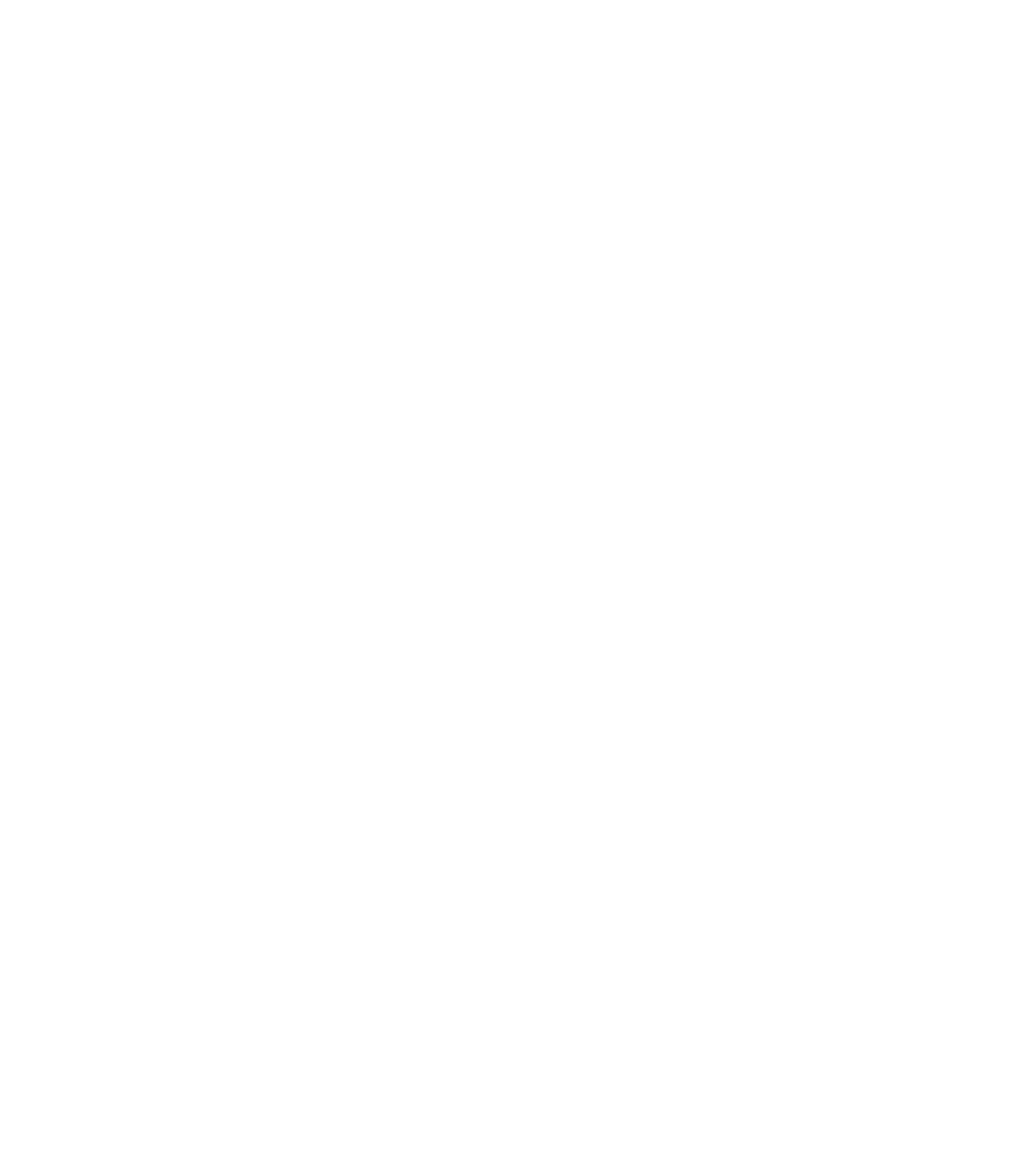
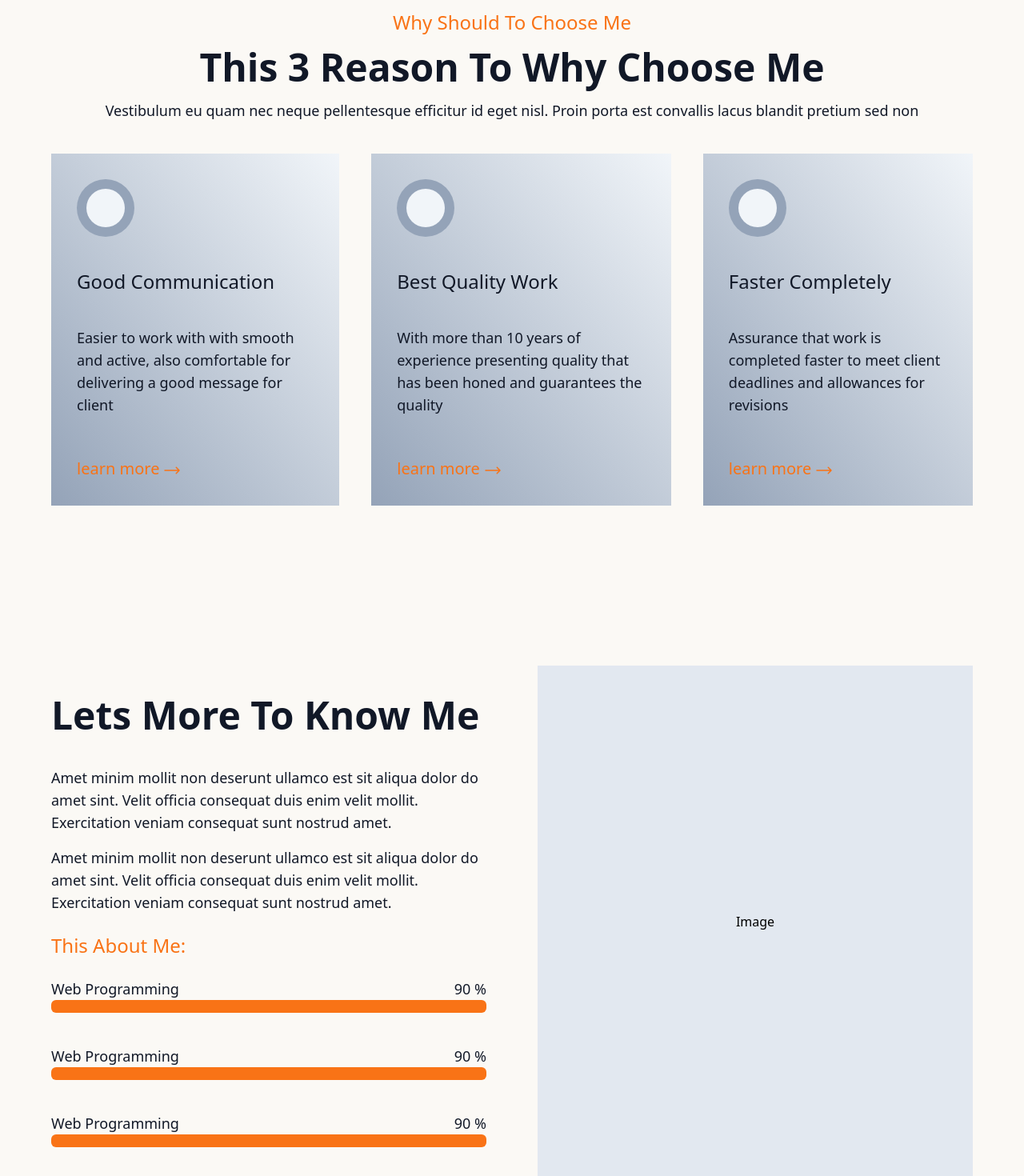
Before and after one commit to SaidArafat/said-arafat, a Next.js app: page / in a window 1280 px wide. Shown: the part 860-2330 px from the top of the page at 80% size. Before the commit the page ends 800 px from the top, so only its background shows below. Built offline with nearby package versions, Linux system fonts and the light colour scheme.

Commit message:
Add services

```diff
--- a/app/page.tsx
+++ b/app/page.tsx
@@ -1,10 +1,17 @@
 import type { Metadata } from 'next';
-import { Button, Heading, Text } from '@/components';
+import { Bar, Button, Card, Heading, Text } from '@/components';
 
 export default function HomePage() {
   return (
-    <section className="mt-12 flex flex-col items-center justify-between md:mt-20 md:flex-row md:gap-x-14">
-      <section className="w-full h-[30rem] md:h-[40rem] flex items-center justify-center bg-slate-200">
+    <section className="mt-12 md:mt-20">
+      <section
+        className="flex flex-col items-center justify-between
+                   md:flex-row md:gap-x-14"
+      >
+        <section
+          className="w-full h-[30rem] md:h-[40rem] flex items-center justify-center
+                   bg-slate-200"
+        >
           Image
         </section>
         <article className="w-full py-6 flex flex-col gap-y-6 md:gap-y-14">
@@ -16,9 +23,9 @@
           <main>
             <Heading level="h3">Welcome to everyone</Heading>
             <Text className="mt-1.5">
-            Introduce all my name is Madina Amizah a designer who has worked in
-            the design world for more than 10 years, ranging from office workers
-            to freelance projects from various countries
+              Introduce all my name is Madina Amizah a designer who has worked
+              in the design world for more than 10 years, ranging from office
+              workers to freelance projects from various countries
             </Text>
           </main>
           <footer className="flex items-center gap-x-5 md:gap-x-14">
@@ -27,6 +34,178 @@
           </footer>
         </article>
       </section>
+      <section className="py-10 mt-12 md:mt-20">
+        <header className="text-center flex flex-col gap-y-4">
+          <Heading level="h3">Why should to choose me</Heading>
+          <Heading level="h2">This 3 Reason To Why Choose Me</Heading>
+          <Text>
+            Vestibulum eu quam nec neque pellentesque efficitur id eget nisl.
+            Proin porta est convallis lacus blandit pretium sed non
+          </Text>
+        </header>
+        <main className="py-10">
+          <Cards />
+        </main>
+      </section>
+      <section
+        className="py-10 mt-12 md:mt-20 flex flex-col items-center
+                   md:flex-row-reverse gap-12 md:gap-16"
+      >
+        <section
+          className="w-full h-[30rem] md:h-[40rem] flex items-center justify-center
+                   bg-slate-200"
+        >
+          Image
+        </section>
+        <article className="w-full flex flex-col gap-6">
+          <Heading level="h2">Lets More To Know Me</Heading>
+          <div className="mt-4 flex flex-col gap-y-4">
+            <Text>
+              Amet minim mollit non deserunt ullamco est sit aliqua dolor do
+              amet sint. Velit officia consequat duis enim velit mollit.
+              Exercitation veniam consequat sunt nostrud amet.
+            </Text>
+            <Text>
+              Amet minim mollit non deserunt ullamco est sit aliqua dolor do
+              amet sint. Velit officia consequat duis enim velit mollit.
+              Exercitation veniam consequat sunt nostrud amet.
+            </Text>
+          </div>
+          <footer>
+            <Heading level="h3">This about me:</Heading>
+            <Bars />
+          </footer>
+        </article>
+      </section>
+      <section className="py-10 mt-12 md:mt-20">
+        <header className="text-center flex flex-col gap-y-4">
+          <Heading level="h3">Services of my skills</Heading>
+          <Heading level="h2">My Services For Help Your Business</Heading>
+          <Text>
+            In a laoreet purus. Integer turpis quam, laoreet id orci nec,
+            ultrices lacinia nunc. Aliquam erat volutpat. Curabitur fringilla in
+            purus eget egestas. Etiam quis.
+          </Text>
+        </header>
+        <main className="py-10">
+          <SkillsCards />
+        </main>
+      </section>
+    </section>
+  );
+}
+
+function SkillsCards() {
+  const data = [
+    {
+      id: 1,
+      title: 'UI/UX Design',
+      text: `Create a beautiful and usefull ui display
+             for ease of use of the application for your best customer users`,
+      path: '',
+    },
+    {
+      id: 2,
+      title: 'Web Programming',
+      text: `Build a quality website with the best technology
+             with optimization on search engines dan social media`,
+      path: '',
+    },
+    {
+      id: 3,
+      title: 'Video Editor',
+      text: `Make every moment into a professional video
+             for any theme and style that customers want`,
+      path: '',
+    },
+  ];
+
+  const renderedCards = data.map((card) => {
+    return (
+      <Card
+        key={card.id}
+        title={card.title}
+        text={card.text}
+        path={card.path}
+      />
+    );
+  });
+
+  return (
+    <div className="flex flex-col items-center justify-center gap-10 md:flex-row">
+      {renderedCards}
+    </div>
+  );
+}
+
+function Cards() {
+  const data = [
+    {
+      id: 1,
+      title: 'Good Communication',
+      text: `Easier to work with with smooth and active,
+             also comfortable for delivering a good message for client`,
+      path: '',
+    },
+    {
+      id: 2,
+      title: 'Best Quality Work',
+      text: `With more than 10 years of experience presenting quality
+             that has been honed and guarantees the quality`,
+      path: '',
+    },
+    {
+      id: 3,
+      title: 'Faster Completely',
+      text: `Assurance that work is completed
+             faster to meet client deadlines and allowances for revisions`,
+      path: '',
+    },
+  ];
+
+  const renderedCards = data.map((card) => {
+    return (
+      <Card
+        key={card.id}
+        title={card.title}
+        text={card.text}
+        path={card.path}
+      />
+    );
+  });
+
+  return (
+    <div className="flex flex-col items-center justify-center gap-10 md:flex-row">
+      {renderedCards}
+    </div>
+  );
+}
+
+function Bars() {
+  const data = [
+    {
+      id: 1,
+      title: 'web programming',
+      value: 90,
+    },
+    {
+      id: 2,
+      title: 'web programming',
+      value: 90,
+    },
+    {
+      id: 3,
+      title: 'web programming',
+      value: 90,
+    },
+  ];
+
+  const renderedBars = data.map((card) => {
+    return <Bar key={card.id} title={card.title} value={card.value} />;
+  });
+
+  return (
+    <div className="mt-6 flex flex-col gap-y-6 md:gap-10">{renderedBars}</div>
   );
 }
 
```
Lines whose indentation alone changed are shown as unchanged.
